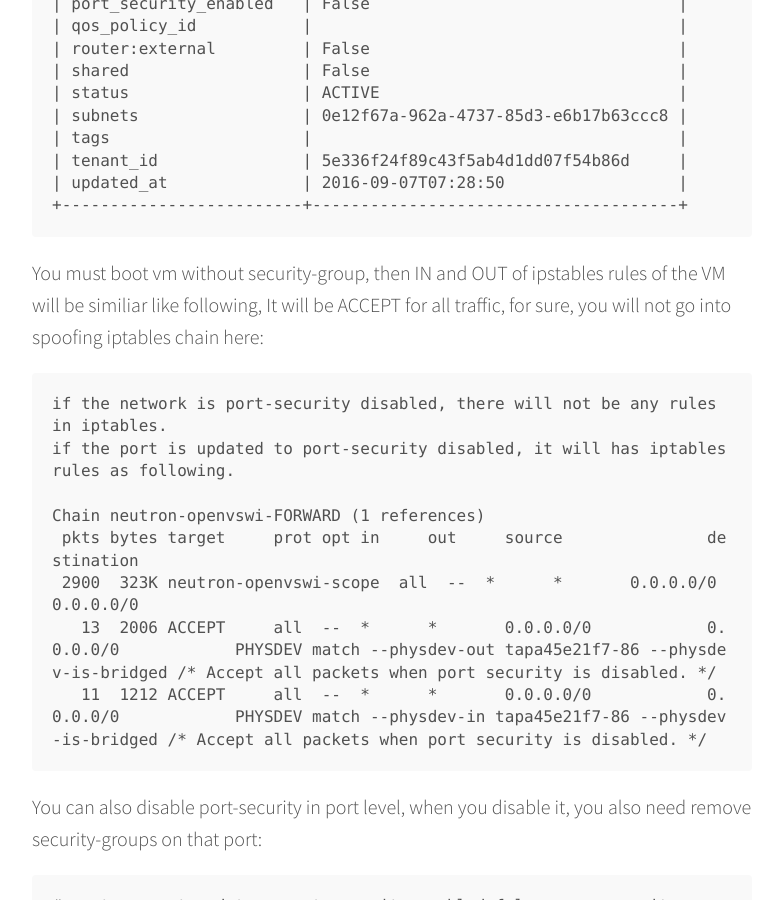
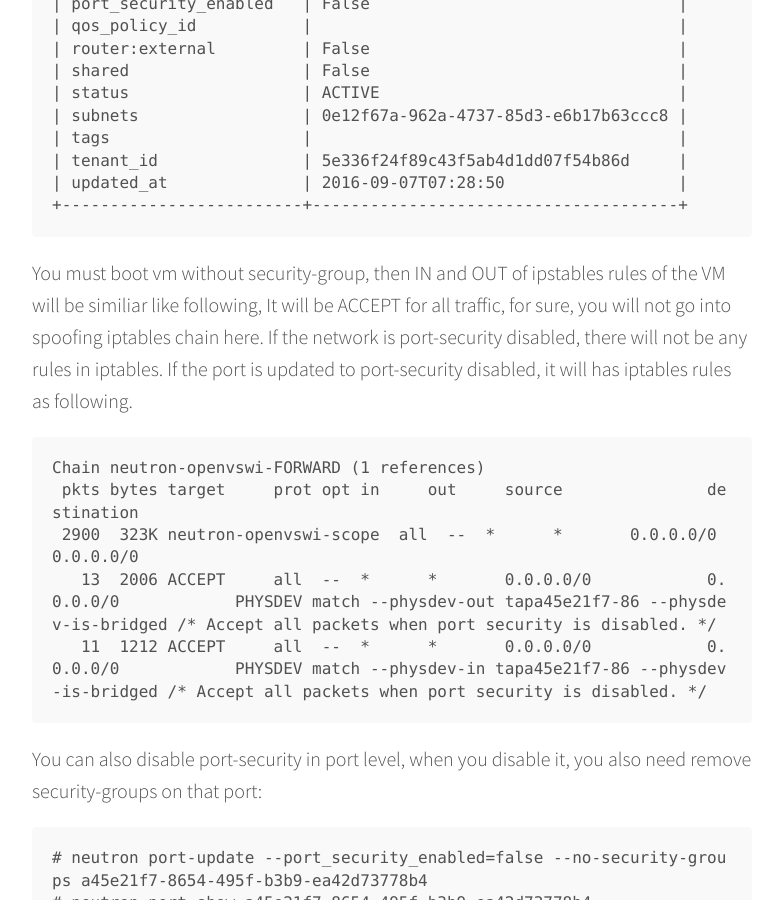
Before and after one commit to LipingMao/LipingMao.github.io, a Jekyll site: the page built from _posts/2016-09-08-neutron_port_security.md, in a window 1280 px wide and 900 px high, scrolled down 1213 px. Shown: the whole window, without its empty margins (248-1030 px from the left). Built offline with Jekyll 4.4.1, drawn with Linux system fonts in a browser that asks for light colours.

````diff
--- a/_posts/2016-09-08-neutron_port_security.md
+++ b/_posts/2016-09-08-neutron_port_security.md
@@ -56,12 +56,11 @@ Create network with port-security false:
 +-------------------------+--------------------------------------+
 ```
 
-You must boot vm without security-group, then IN and OUT of ipstables rules of the VM will be similiar like following, It will be ACCEPT for all traffic, for sure, you will not go into spoofing iptables chain here:
+You must boot vm without security-group, then IN and OUT of ipstables rules of the VM will be similiar like following, It will be ACCEPT for all traffic, for sure, you will not go into spoofing iptables chain here.
+If the network is port-security disabled, there will not be any rules in iptables.
+If the port is updated to port-security disabled, it will has iptables rules as following.
 
 ```
-if the network is port-security disabled, there will not be any rules in iptables.
-if the port is updated to port-security disabled, it will has iptables rules as following.
-
 Chain neutron-openvswi-FORWARD (1 references)
  pkts bytes target     prot opt in     out     source               destination
  2900  323K neutron-openvswi-scope  all  --  *      *       0.0.0.0/0            0.0.0.0/0
````
Also changed, not shown: _posts/2016-09-11-neutron_anti_arp_spoofing_and_mac_spoofing.md (added, +86 -0 lines).
